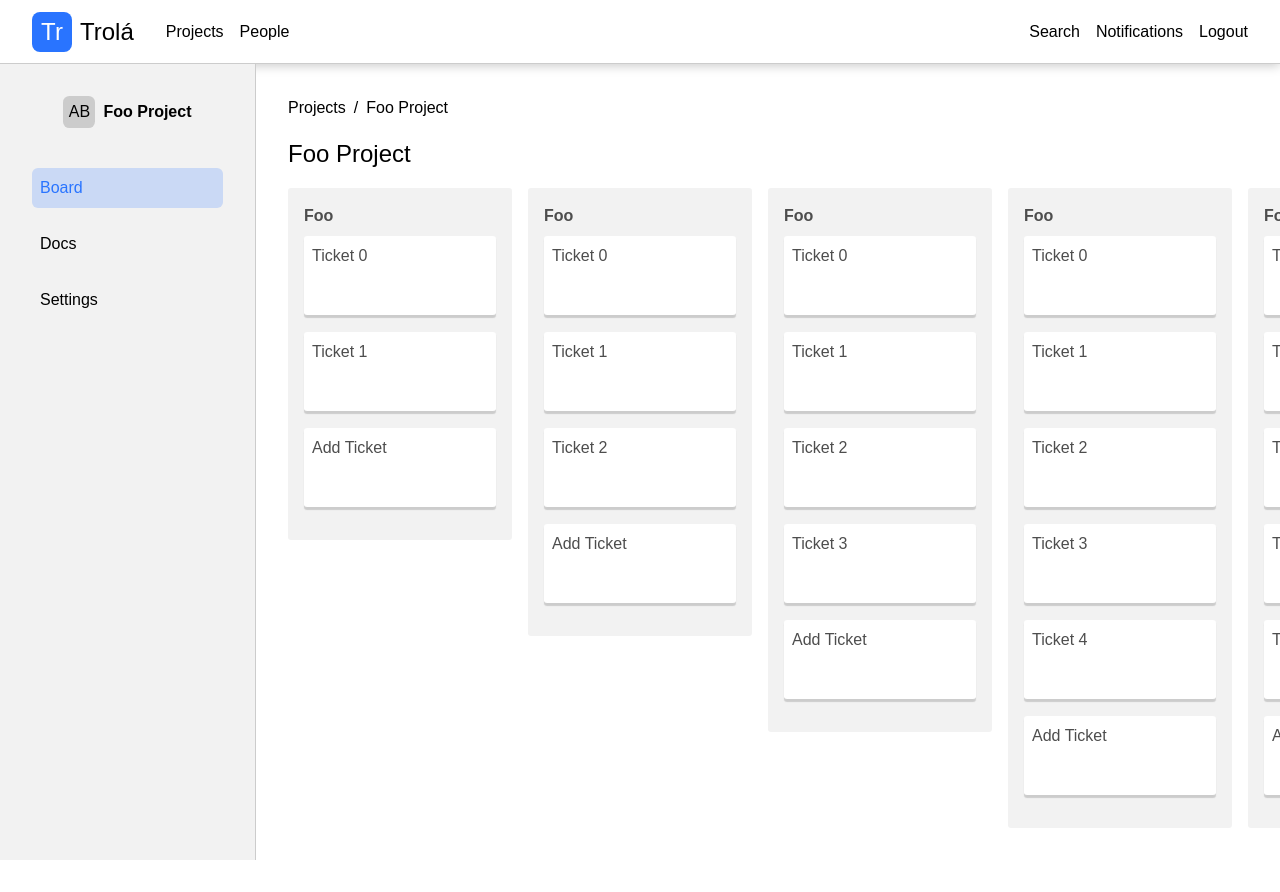
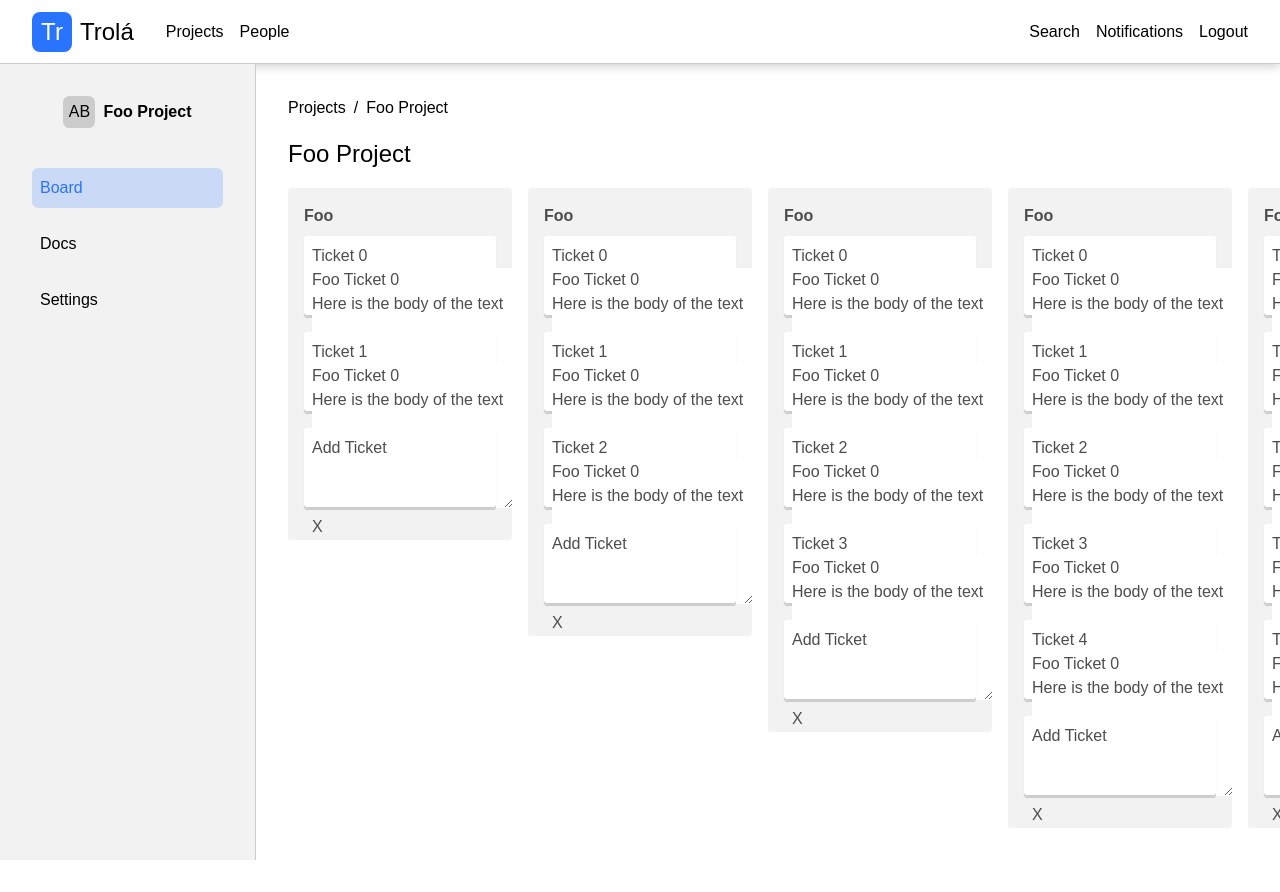
Before and after one commit to j-kitch/trola-ui, a React (Vite) app: page / in a window 1280 px wide. Shown: the top 892 px of the page. Built offline with nearby package versions, Linux system fonts and the light colour scheme.

Commit message:
Added working ticket modal

```diff
--- a/src/components/Board/Board.tsx
+++ b/src/components/Board/Board.tsx
@@ -1,14 +1,18 @@
-import { FC, ReactNode } from 'react';
+import { Dispatch, FC, ReactNode, SetStateAction, useState } from 'react';
 import { DragDropContext, Draggable, Droppable } from 'react-beautiful-dnd';
+import useClickOutside from '../../hooks/useClickOutside';
 import { Breadcrumb, Breadcrumbs } from '../Breadcrumbs/Breadcrumbs';
+import TicketModal from '../TicketModal';
 import classes from './Board.module.css';
+import Ticket from './Ticket';
 
 interface Props {
   index: number;
   id: string;
+  setModalVisible: Dispatch<SetStateAction<boolean>>;
 }
 
-const List: FC<Props> = ({ index, id }) => {
+const List: FC<Props> = ({ index, id, setModalVisible }) => {
   return (
     <Draggable draggableId={`list-${id}`} index={index} key={index}>
       {(provided) => (
@@ -40,14 +44,7 @@ const List: FC<Props> = ({ index, id }) => {
                       key={i}
                     >
                       {(drag) => (
-                        <div
-                          ref={drag.innerRef}
-                          {...drag.draggableProps}
-                          {...drag.dragHandleProps}
-                          className={classes.ticket}
-                        >
-                          Ticket {i}
-                        </div>
+                        <Ticket provided={drag} i={i} />
                       )}
                     </Draggable>
                   ))}
@@ -63,19 +60,18 @@ const List: FC<Props> = ({ index, id }) => {
 };
 
 const Board: FC = () => {
+  const [modalVisible, setModalVisible] = useState(false);
+
   const onDragEnd = () => {
-    console.log('onDragEnd');
   };
 
   return (
     <div className={classes.container}>
       <Breadcrumbs>
-        <Breadcrumb title="Projects"/>
-        <Breadcrumb title="Foo Project"/>
+        <Breadcrumb key={1} title="Projects" />
+        <Breadcrumb key={2} title="Foo Project" />
       </Breadcrumbs>
-      <div className={classes.title}>
-        Foo Project
-      </div>
+      <div className={classes.title}>Foo Project</div>
       <DragDropContext onDragEnd={onDragEnd}>
         <Droppable droppableId="droppable-1" type="list" direction="horizontal">
           {(drop) => (
@@ -85,7 +81,12 @@ const Board: FC = () => {
               className={classes.board}
             >
               {[0, 1, 2, 3, 4, 5, 6, 7, 8].map((i) => (
-                <List id={String(i)} index={i} key={i} />
+                <List
+                  id={String(i)}
+                  index={i}
+                  key={i}
+                  setModalVisible={setModalVisible}
+                />
               ))}
               {drop.placeholder}
             </div>
--- /dev/null
+++ b/src/components/Board/Ticket.tsx
@@ -0,0 +1,61 @@
+import { FC, useState } from 'react';
+import { DraggableProps, DraggableProvided } from 'react-beautiful-dnd';
+import useClickOutside from '../../hooks/useClickOutside';
+import classes from './Board.module.css';
+
+interface Props {
+  provided: DraggableProvided;
+  i: number;
+}
+
+const Ticket: FC<Props> = ({ provided: drag, i }) => {
+  const [modal, setModal] = useState(false);
+  const ref = useClickOutside<HTMLDivElement>('ticket', () => setModal(false));
+  const openModal = () => {
+    if (!modal) {
+      setModal(true);
+    }
+  };
+  const closeModal = () => {
+    setModal(false);
+  };
+
+  return (
+    <div
+      ref={drag.innerRef}
+      {...drag.draggableProps}
+      {...drag.dragHandleProps}
+      className={classes.ticket}
+    >
+      <div className={`${modal && classes.show} ${classes.background}`} />
+      <div className={classes.fill} ref={ref} onClick={openModal}>
+        Ticket {i}
+        <div className={`${modal && classes.show} ${classes.modal}`}>
+          <div className={classes.main}>
+            <input
+              className={classes.modalTitle}
+              type="text"
+              value="Foo Ticket 0"
+              onChange={() => {}}
+            />
+            <textarea
+              rows={5}
+              className={classes.description}
+              onChange={() => {}}
+              value="Here is the body of the text"
+            />
+          </div>
+          <div className={classes.sidebar}>
+            <div className={classes.buttons}>
+              <button className={classes.exit} onClick={closeModal}>
+                X
+              </button>
+            </div>
+          </div>
+        </div>
+      </div>
+    </div>
+  );
+};
+
+export default Ticket;
--- /dev/null
+++ b/src/components/TicketModal/TicketModal.tsx
@@ -0,0 +1,40 @@
+import { Dispatch, FC, LegacyRef, SetStateAction, useState } from 'react';
+import useClickOutside from '../../hooks/useClickOutside';
+import classes from './TicketModal.module.css';
+
+interface Props {
+  visible: boolean;
+}
+
+const TicketModal: FC<Props> = ({ visible }) => {
+
+  return (
+   <div className={`${classes.background} ${visible && classes.show}`}>
+      <div ref={ref} className={classes.modal}>
+        <div className={classes.main}>
+          <input
+            className={classes.title}
+            type="text"
+            value="Foo Ticket 0"
+            onChange={() => {}}
+          />
+          <textarea
+            rows={5}
+            className={classes.description}
+            onChange={() => {}}
+            value="Here is the body of the text"
+          />
+        </div>
+        <div className={classes.sidebar}>
+          <div className={classes.buttons}>
+            <button className={classes.exit} onClick={setThingy}>
+              X
+            </button>
+          </div>
+        </div>
+      </div>
+    </div>
+  );
+};
+
+export default TicketModal;
--- a/src/hooks/useClickOutside.ts
+++ b/src/hooks/useClickOutside.ts
@@ -1,6 +1,6 @@
 import React, { useEffect, useRef } from 'react';
 
-const useClickOutside = <T extends HTMLElement>(callback: () => void) => {
+const useClickOutside = <T extends HTMLElement>(ctx: string, callback: () => void) => {
   const ref = useRef<T>(null);
 
   const handler: EventListener = (event) => {
@@ -12,7 +12,9 @@ const useClickOutside = <T extends HTMLElement>(callback: () => void) => {
 
   useEffect(() => {
     document.addEventListener('click', handler);
-    return () => document.removeEventListener('click', handler);
+    return () => {
+      document.removeEventListener('click', handler);
+    };
   }, []);
 
   return ref;
```
